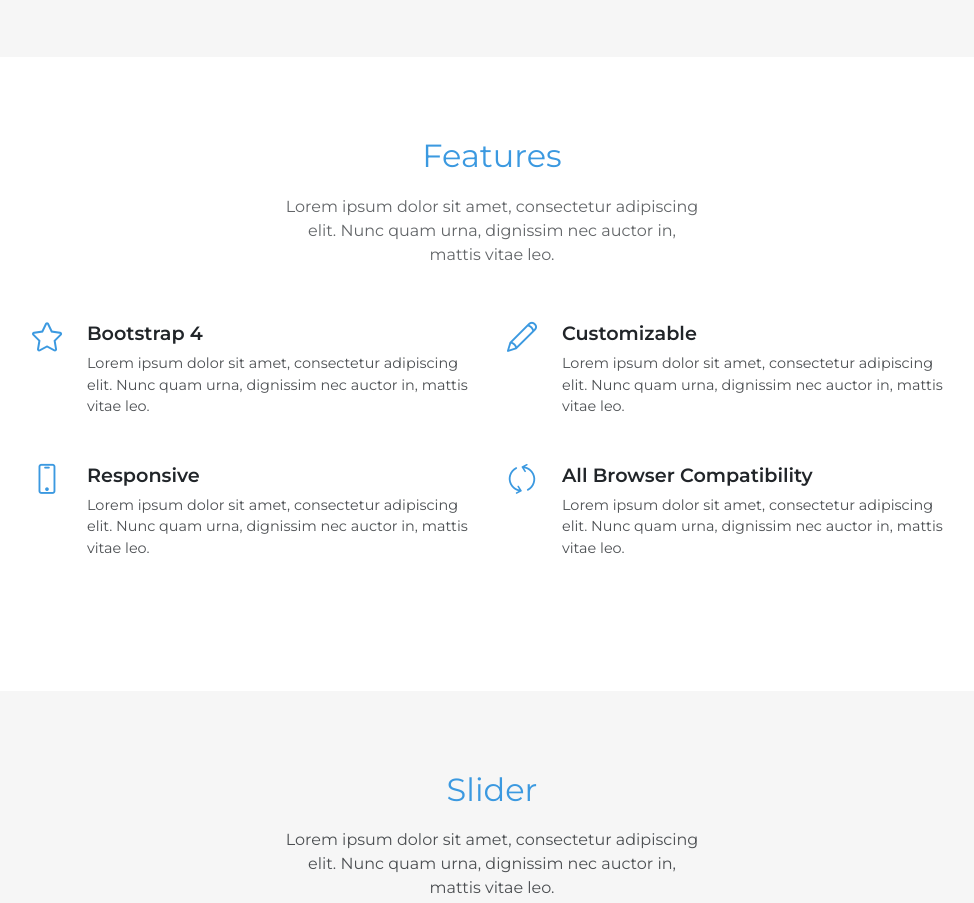
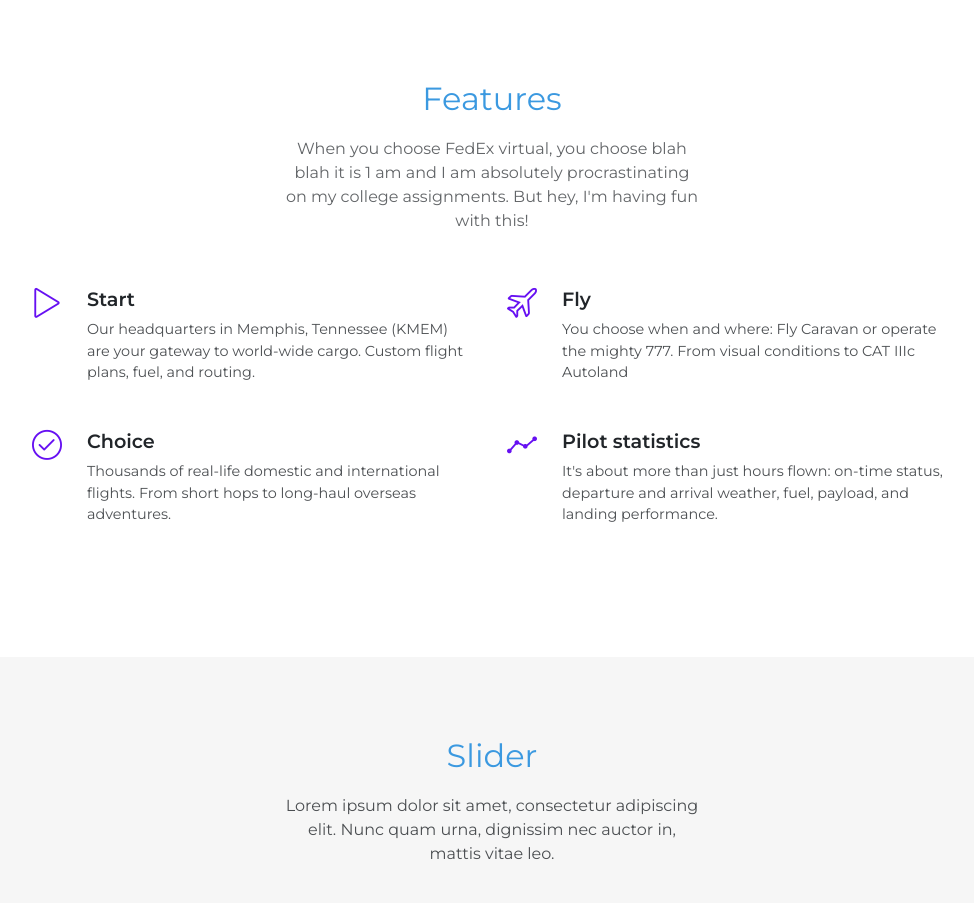
Before and after one commit to Giorgio1234/fdxva.github.io, a plain HTML site: page index.html in a window 1280 px wide. Shown: the part 1420-2323 px from the top of the page, without its empty margins (148-1122 px from the left). Drawn offline with Linux system fonts and the light colour scheme; some packages are replaced by stand-ins of ours; a script that the page names is missing.

Commit message:
Second commit
Im gonna go sleep

```diff
--- a/index.html
+++ b/index.html
@@ -30,10 +30,11 @@
         </div>
     </nav>
     <main class="page landing-page">
-        <section class="clean-block clean-hero" style="background-image: url(&quot;assets/img/tech/image4.jpg&quot;);color: var(--bs-purple);border-color: var(--bs-blue);">
+        <section class="clean-block clean-hero" style="background-image: url(&quot;assets/img/tech/image4.jpg&quot;);color: var(--bs-purple);border-color: var(--bs-blue);--bs-primary: #4d148c;--bs-primary-rgb: 77,20,140;--bs-info: #4D148C;--bs-info-rgb: 77,20,140;--bs-body-bg: var(--bs-blue);">
             <div class="text">
-                <h2>FedEx Express Virtual Airlines</h2>
-                <p>26 years of experience in the field. And we don't plan on stopping.</p><button class="btn btn-outline-light btn-lg" type="button">Learn More</button>
+                <h1><strong>FedEx Express Virtual Airlines</strong></h1>
+                <h3><em>A VATSIM Virtual Airline</em></h3>
+                <p class="fs-6">26 years of experience in the field. And we don't plan on stopping.</p><button class="btn btn-outline-light btn-lg" type="button">Learn More</button>
             </div>
         </section>
         <section class="clean-block clean-info dark">
@@ -43,12 +44,12 @@
                     <p>Lorem ipsum dolor sit amet, consectetur adipiscing elit. Nunc quam urna, dignissim nec auctor in, mattis vitae leo.</p>
                 </div>
                 <div class="row align-items-center">
-                    <div class="col-md-6"><img class="img-thumbnail" src="assets/img/scenery/image5.jpg"></div>
+                    <div class="col-md-6"><img class="img-thumbnail" src="assets/img/scenery/27150359.png"></div>
                     <div class="col-md-6">
                         <h3>Lorem impsum dolor sit amet</h3>
                         <div class="getting-started-info">
                             <p>Lorem ipsum dolor sit amet, consectetur adipisicing elit. Lorem ipsum dolor sit amet, consectetur adipisicing elit. Lorem ipsum dolor sit amet, consectetur adipisicing elit.</p>
-                        </div><button class="btn btn-outline-primary btn-lg" type="button">Join Now</button>
+                        </div><a class="btn btn-outline-primary btn-lg" role="button" href="https://fdxva.org/join20.html">Join Now</a>
                     </div>
                 </div>
             </div>
@@ -57,24 +58,24 @@
             <div class="container">
                 <div class="block-heading">
                     <h2 class="text-info">Features</h2>
-                    <p>Lorem ipsum dolor sit amet, consectetur adipiscing elit. Nunc quam urna, dignissim nec auctor in, mattis vitae leo.</p>
+                    <p>When you choose FedEx virtual, you choose blah blah it is 1 am and I am absolutely procrastinating on my college assignments. But hey, I'm having fun with this!</p>
                 </div>
                 <div class="row justify-content-center">
-                    <div class="col-md-5 feature-box"><i class="icon-star icon"></i>
-                        <h4>Bootstrap 4</h4>
-                        <p>Lorem ipsum dolor sit amet, consectetur adipiscing elit. Nunc quam urna, dignissim nec auctor in, mattis vitae leo.</p>
+                    <div class="col-md-5 feature-box"><i class="icon-control-play icon" style="color: var(--bs-indigo);"></i>
+                        <h4>Start</h4>
+                        <p>Our headquarters in Memphis, Tennessee (KMEM) are your gateway to world-wide cargo. Custom flight plans, fuel, and routing.</p>
                     </div>
-                    <div class="col-md-5 feature-box"><i class="icon-pencil icon"></i>
-                        <h4>Customizable</h4>
-                        <p>Lorem ipsum dolor sit amet, consectetur adipiscing elit. Nunc quam urna, dignissim nec auctor in, mattis vitae leo.</p>
+                    <div class="col-md-5 feature-box"><i class="icon-plane icon" style="color: var(--bs-indigo);"></i>
+                        <h4>Fly</h4>
+                        <p>You choose when and where: Fly Caravan or operate the mighty 777. From visual conditions to CAT IIIc Autoland</p>
                     </div>
-                    <div class="col-md-5 feature-box"><i class="icon-screen-smartphone icon"></i>
-                        <h4>Responsive</h4>
-                        <p>Lorem ipsum dolor sit amet, consectetur adipiscing elit. Nunc quam urna, dignissim nec auctor in, mattis vitae leo.</p>
+                    <div class="col-md-5 feature-box"><i class="icon-check icon" style="color: var(--bs-indigo);"></i>
+                        <h4>Choice</h4>
+                        <p>Thousands of real-life domestic and international flights. From short hops to long-haul overseas adventures.</p>
                     </div>
-                    <div class="col-md-5 feature-box"><i class="icon-refresh icon"></i>
-                        <h4>All Browser Compatibility</h4>
-                        <p>Lorem ipsum dolor sit amet, consectetur adipiscing elit. Nunc quam urna, dignissim nec auctor in, mattis vitae leo.</p>
+                    <div class="col-md-5 feature-box"><i class="icon-graph icon" style="color: var(--bs-indigo);"></i>
+                        <h4>Pilot statistics</h4>
+                        <p>It's about more than just hours flown: on-time status, departure and arrival weather, fuel, payload, and landing performance.</p>
                     </div>
                 </div>
             </div>
@@ -176,7 +177,7 @@
             </div>
         </div>
         <div class="footer-copyright">
-            <p>© 1996-2022 Copyright FedEx Express Virtual<br>FedEx Express is not affiliated with and/or or operated by FedEx Corp. and its subsidiaries</p>
+            <p>© 1996-2022 Copyright FedEx Express Virtual<br>FedEx Express Virtual is not affiliated with and/or operated by FedEx Corp. and its subsidiaries</p>
         </div>
     </footer>
     <script src="assets/bootstrap/js/bootstrap.min.js"></script>
```
Also changed, not shown: about-us.html (+1 -1 lines), contact-us.html (+1 -1 lines), faq.html (+1 -1 lines), features.html (+1 -1 lines), gallery.html (+1 -1 lines), service-page.html (+1 -1 lines), slider.html (+1 -1 lines), testimonials.html (+1 -1 lines), 1 other file.
